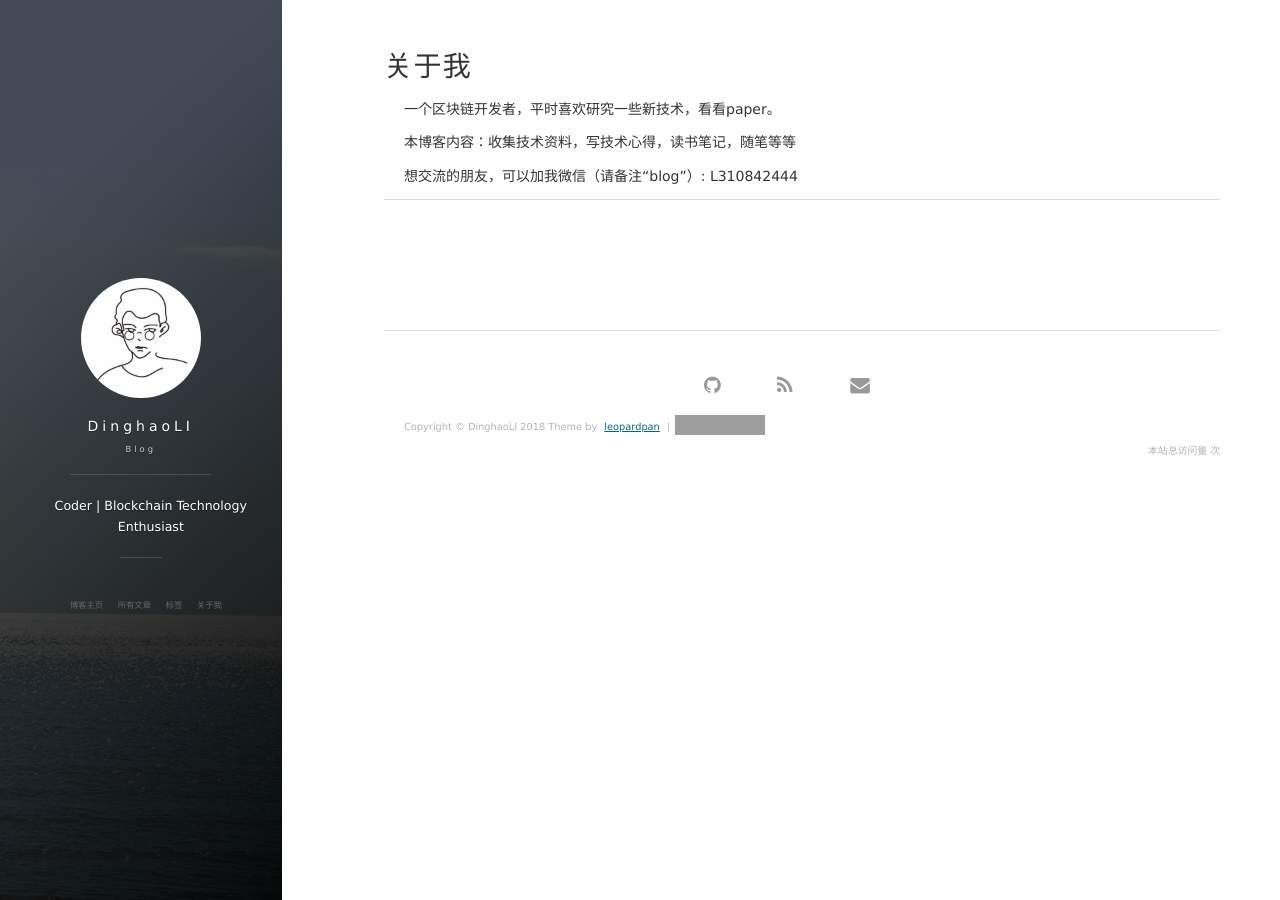
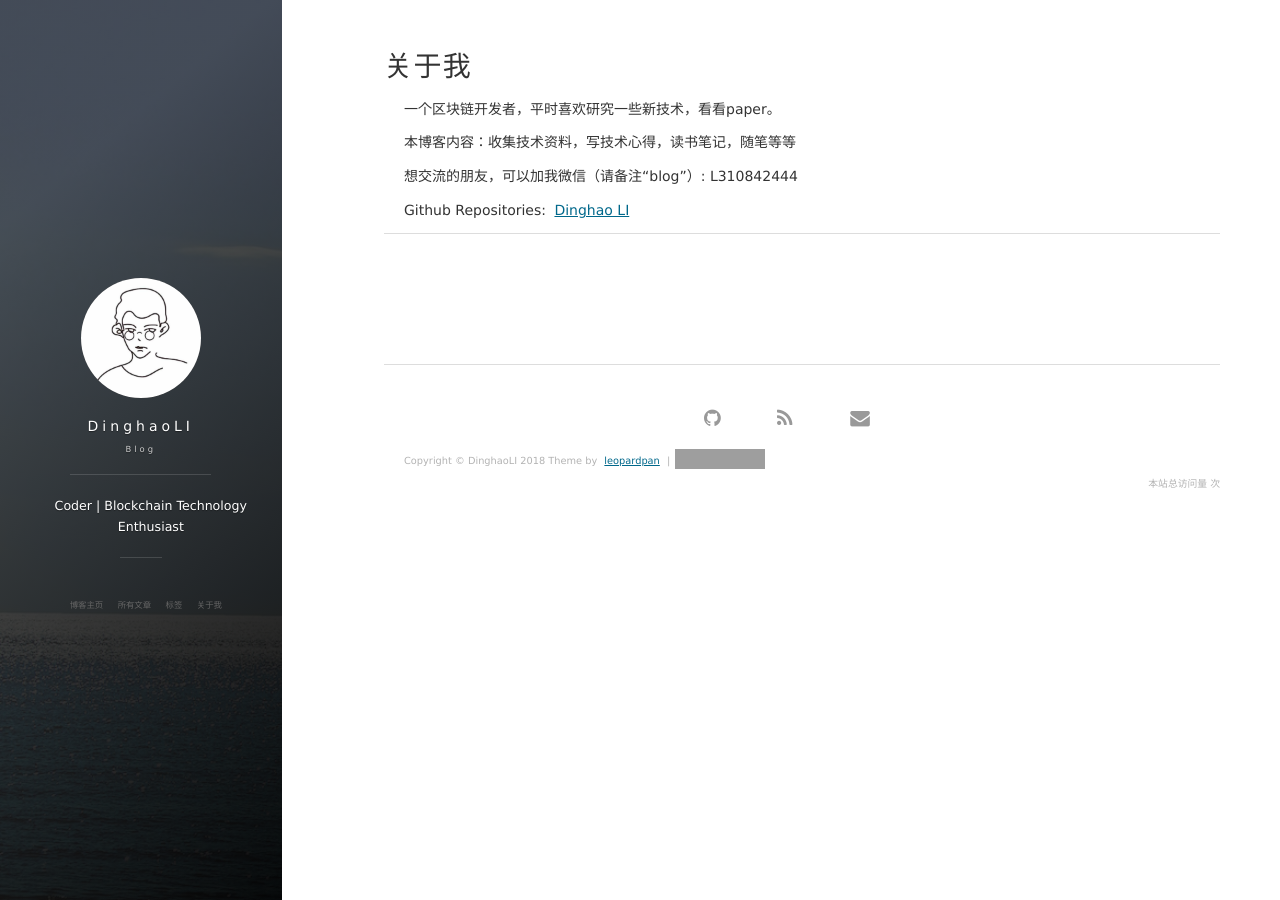
Before and after one commit to DinghaoLI/dinghaoli.github.io, a Jekyll site: the page built from about.md, in a window 1280 px wide. Built offline with Jekyll 4.4.1, drawn with Linux system fonts in a browser that asks for light colours; nearby versions of some CDN libraries; comment, search, counter and statistics services are not loaded; grey boxes are pictures that could not be loaded.

Commit message:
Added github address in about.html

```diff
--- a/about.md
+++ b/about.md
@@ -9,6 +9,7 @@ title: 关于我
 <p>
 想交流的朋友，可以加我微信（请备注“blog”）: L310842444
 <p>
+Github Repositories: <a href="https://github.com/DinghaoLI">Dinghao LI</a>
 
 
 
```
